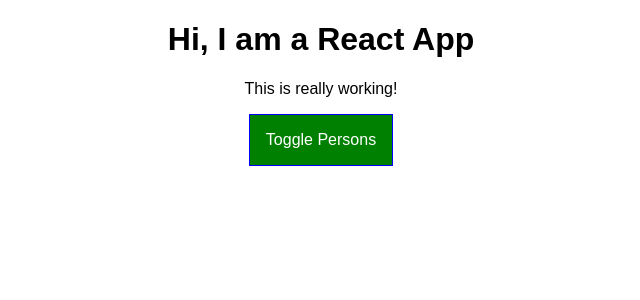
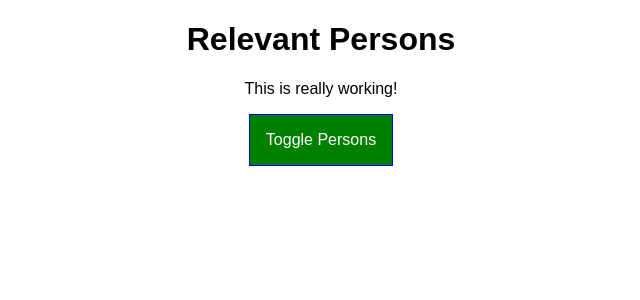
Before and after one commit to chrismccullough/person-app, a React (Create React App) app: page / in a window 1280 px wide. Shown: the top 300 px of the page, without its empty margins (319-959 px from the left). Built offline with nearby package versions, Linux system fonts and the light colour scheme.

Commit message:
App Title as Prop

```diff
--- a/src/components/Cockpit/Cockpit.js
+++ b/src/components/Cockpit/Cockpit.js
@@ -18,7 +18,7 @@
 
 	return (
 		<div className="Cockpit">
-			<h1>Hi, I am a React App</h1>
+			<h1>{props.appTitle}</h1>
 			<p className={assignedClasses.join(' ')}>This is really working!</p>
 
 			<button
--- a/src/containers/App.js
+++ b/src/containers/App.js
@@ -63,6 +63,7 @@
 		return (
 			<div className="App">
 				<Cockpit
+					appTitle={this.props.title}
 					showPersons={this.state.showPersons}
 					persons={this.state.persons}
 					clicked={this.togglePersonsHandler}/>
--- a/src/index.js
+++ b/src/index.js
@@ -4,5 +4,5 @@
 import App from './containers/App';
 import registerServiceWorker from './registerServiceWorker';
 
-ReactDOM.render(<App />, document.getElementById('root'));
+ReactDOM.render(<App title="Relevant Persons" />, document.getElementById('root'));
 registerServiceWorker();
```
